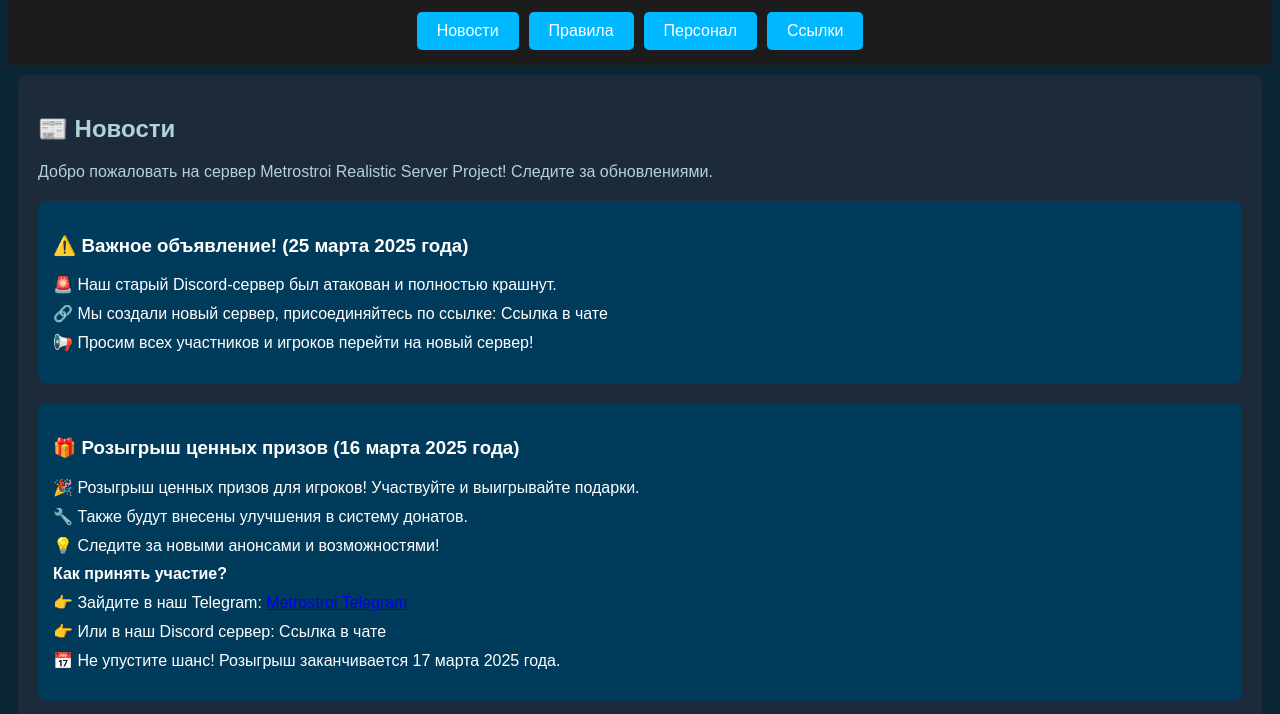
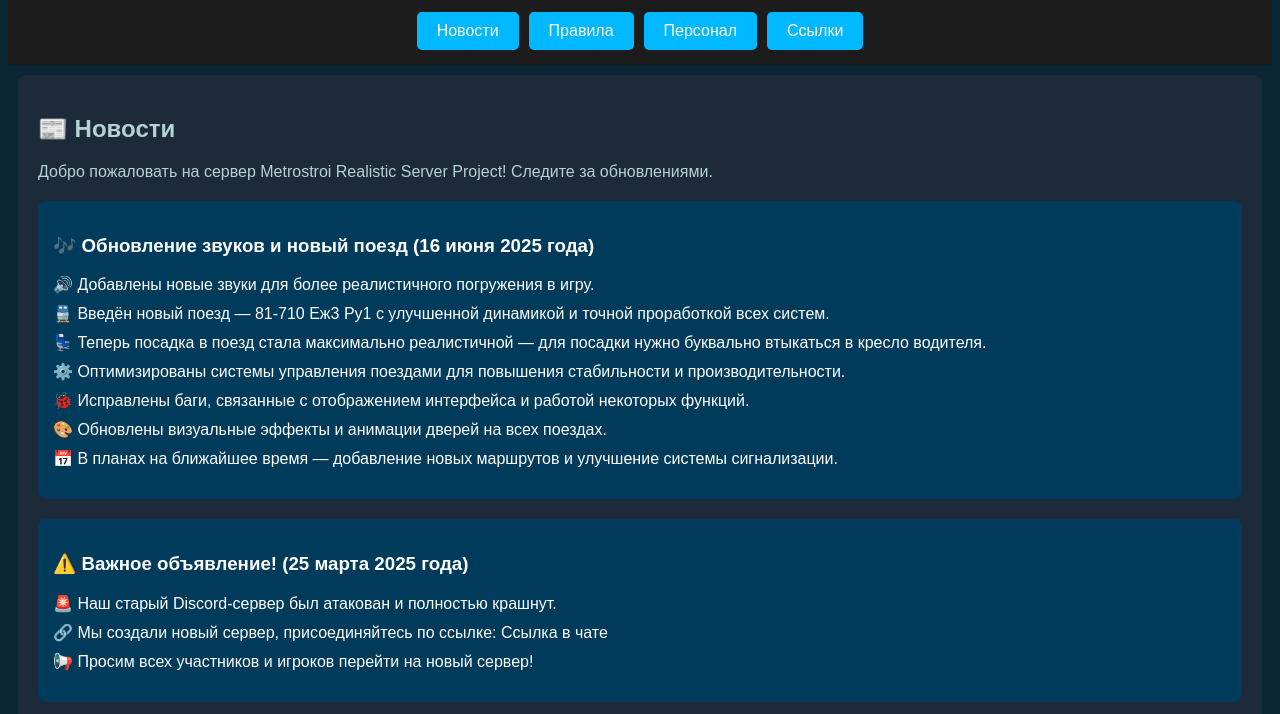
Before and after one commit to DragonGames14/fivmeofvnme, a plain HTML site: page index.html in a window 1280 px wide. Shown: the part 86-800 px from the top of the page. Drawn offline with Linux system fonts and the light colour scheme.

Commit message:
Update index.html

```diff
--- a/index.html
+++ b/index.html
@@ -115,6 +115,19 @@
     <div id="news" class="content active">
         <h2>📰 Новости</h2>
         <p>Добро пожаловать на сервер Metrostroi Realistic Server Project! Следите за обновлениями.</p>
+    <div class="news-update">
+    <h3>🎶 Обновление звуков и новый поезд (16 июня 2025 года)</h3>
+    <ul>
+        <li>🔊 Добавлены новые звуки для более реалистичного погружения в игру.</li>
+        <li>🚆 Введён новый поезд — 81-710 Еж3 Ру1 с улучшенной динамикой и точной проработкой всех систем.</li>
+        <li>💺 Теперь посадка в поезд стала максимально реалистичной — для посадки нужно буквально втыкаться в кресло водителя.</li>
+        <li>⚙️ Оптимизированы системы управления поездами для повышения стабильности и производительности.</li>
+        <li>🐞 Исправлены баги, связанные с отображением интерфейса и работой некоторых функций.</li>
+        <li>🎨 Обновлены визуальные эффекты и анимации дверей на всех поездах.</li>
+        <li>📅 В планах на ближайшее время — добавление новых маршрутов и улучшение системы сигнализации.</li>
+    </ul>
+    </div>
+
         <!-- Добавленный блок новостей о краше Discord -->
         <div class="news-update">
             <h3>⚠️ Важное объявление! (25 марта 2025 года)</h3>
```
